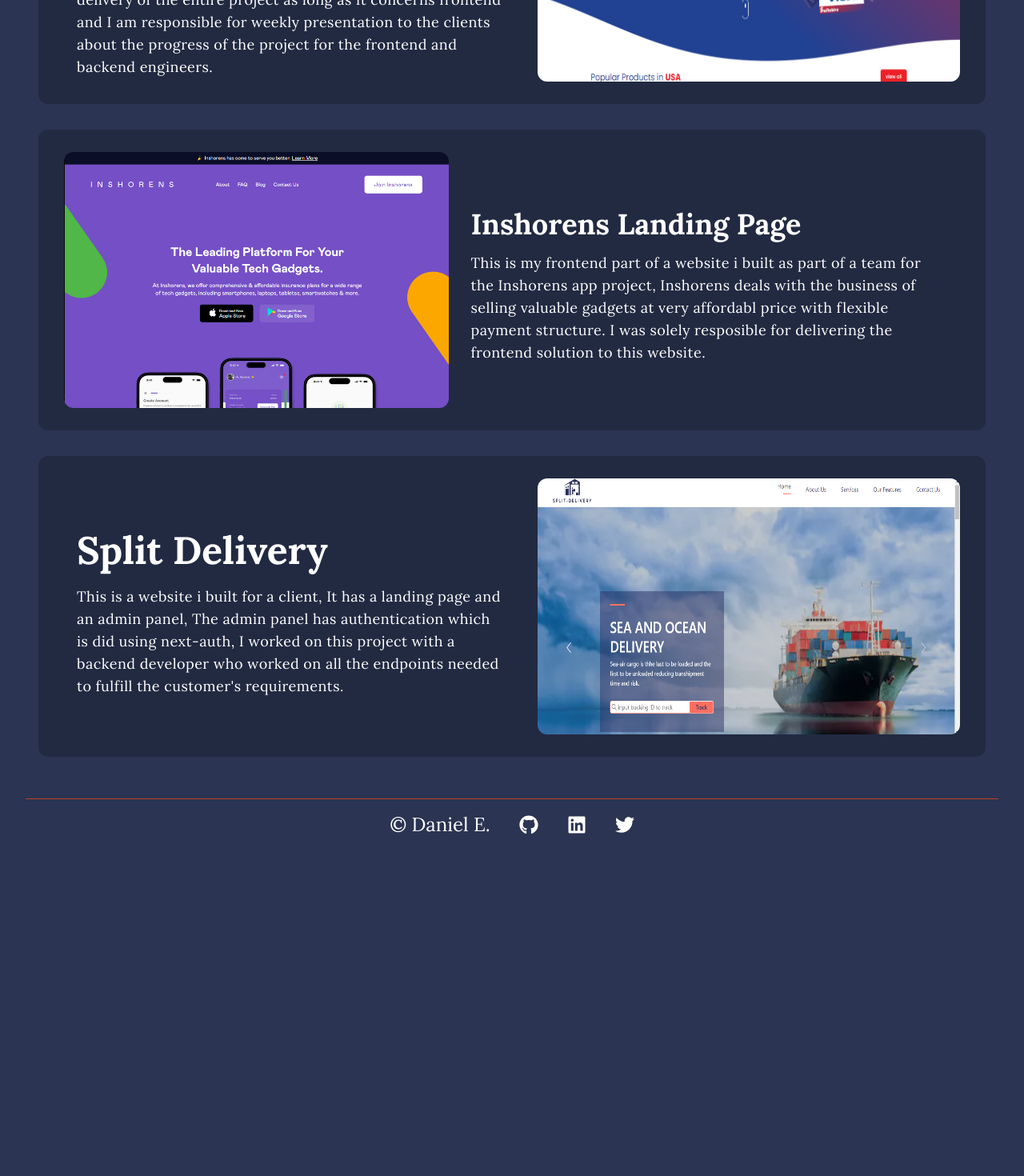
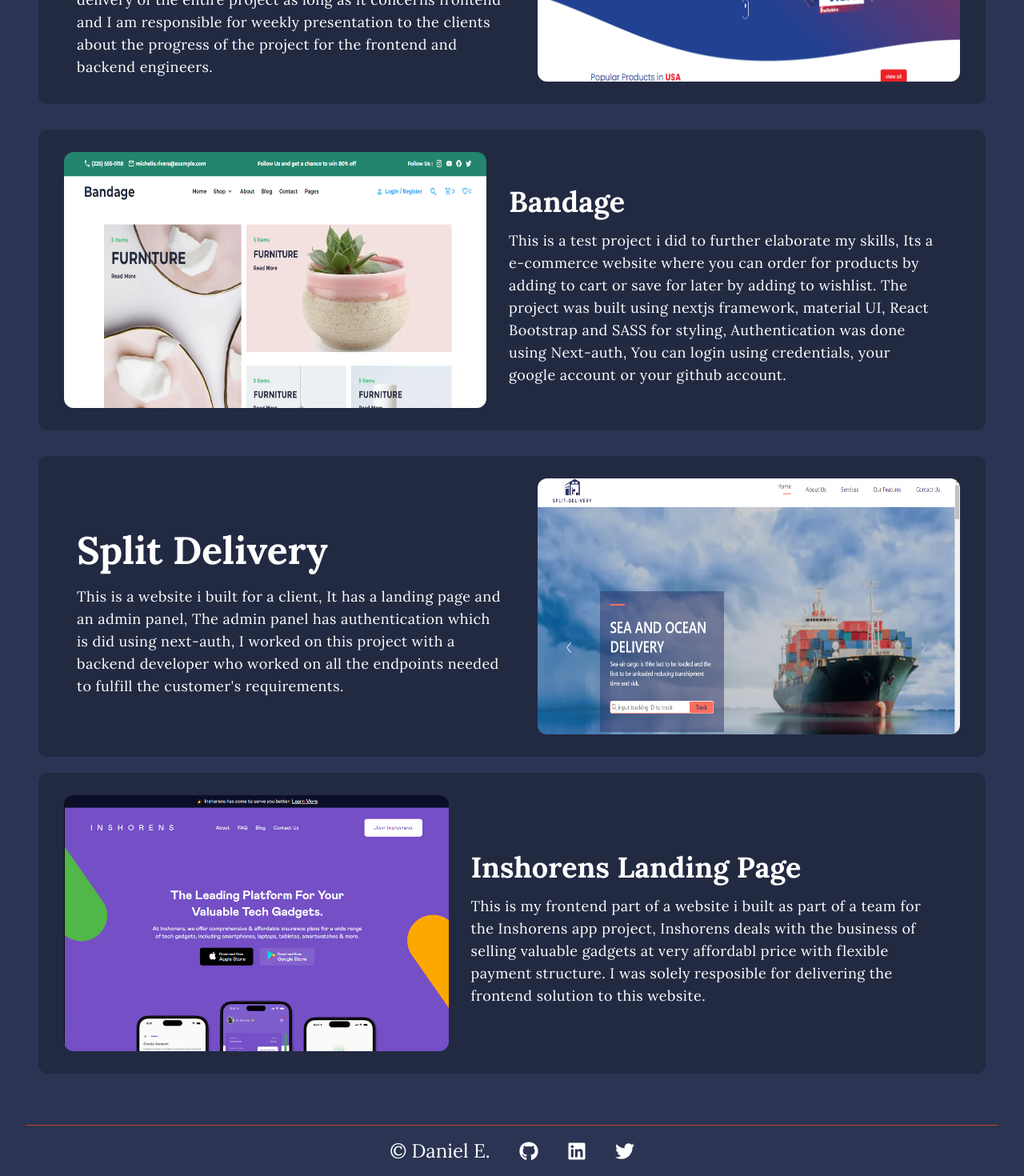
Before and after one commit to danielblac/my-portfolio, a Next.js app: page /projects in a window 1280 px wide. Shown: the part 858-2328 px from the top of the page at 80% size. Before the commit the page ends 1920 px from the top, so only its background shows below. Built offline with nearby package versions, Linux system fonts and the light colour scheme.

Commit message:
Updated Skills and Projects

```diff
--- a/src/components/Header.jsx
+++ b/src/components/Header.jsx
@@ -1,4 +1,3 @@
-import Link from "next/link"
 import NavLink from "./NavLink"
 import { useState, useEffect } from 'react'
 
--- a/src/pages/index.js
+++ b/src/pages/index.js
@@ -34,6 +34,7 @@ export default function Home() {
             <div className="skill">React</div>
             <div className="skill">NextJS</div>
             <div className="skill">Tailwind CSS</div>
+            <div className="skill">Material UI</div>
             <div className="skill">Sass</div>
             <div className="skill">React-Bootstrap</div>
           </div>
--- a/src/pages/projects/index.js
+++ b/src/pages/projects/index.js
@@ -43,18 +43,18 @@ export default function Projects() {
             </div>
           </div>
         </Link>
-        <Link rel="noopener noreferrer" href='https://daniel-inshorens-landingpage-l7cro656m-daniel-blac.vercel.app' target="_blank">
+        <Link rel="noopener noreferrer" href='https://next-basket-daniel-egboro.vercel.app' target="_blank">
           <div className="bg-skill py-7 rounded-xl mb-5 flex flex-col px-1.5 items-center md:mb-8 md:flex-row md:gap-3 md:px-4 xl:px-8">
             <Image
               className="w-96 h-64 rounded-xl mx-8 px-5 md:mx-0 md:px-0 md:w-80 md:h-72 lg:w-96 lg:h-80 xl:w-105 xl:h-80 xxl:max-w-none xxl:w-110"
-              src='/image/inshorens.png'
-              alt="inshorens-landing-page"
+              src='/image/next-basket.png'
+              alt="BAndage"
               width={750}
               height={600}
             />
             <div className='pt-2 px-1.5 text-center md:text-left lg:px-4 lg:mr-4'>
-              <h3 className='font-bold text-2xl mt-3 sm:text-3xl md:text-2xl md:mt-0 lg:text-3xl xl:text-4xl xxl:leading-normal'>Inshorens Landing Page</h3>
-              <p className='text-sm tracking-wide pt-2 md:pt-1 xl:text-lg lg:pt-2'>This is my frontend part of a website i built as part of a team for the Inshorens app project, Inshorens deals with the business of selling valuable gadgets at very affordabl price with flexible payment structure. I was solely resposible for delivering the frontend solution to this website.</p>
+              <h3 className='font-bold text-2xl mt-3 sm:text-3xl md:text-2xl md:mt-0 lg:text-3xl xl:text-4xl xxl:leading-normal'>Bandage</h3>
+              <p className='text-sm tracking-wide pt-2 md:pt-1 xl:text-lg lg:pt-2'>This is a test project i did to further elaborate my skills, Its a e-commerce website where you can order for products by adding to cart or save for later by adding to wishlist. The project was built using nextjs framework, material UI, React Bootstrap and SASS for styling, Authentication was done using Next-auth, You can login using credentials, your google account or your github account.</p>
             </div>
           </div>
         </Link>
@@ -73,6 +73,21 @@ export default function Projects() {
             </div>
           </div>
         </Link>
+        <Link rel="noopener noreferrer" href='https://daniel-inshorens-landingpage-l7cro656m-daniel-blac.vercel.app' target="_blank">
+          <div className="bg-skill py-7 rounded-xl mb-5 flex flex-col px-1.5 items-center md:mb-8 md:flex-row md:gap-3 md:px-4 xl:px-8">
+            <Image
+              className="w-96 h-64 rounded-xl mx-8 px-5 md:mx-0 md:px-0 md:w-80 md:h-72 lg:w-96 lg:h-80 xl:w-105 xl:h-80 xxl:max-w-none xxl:w-110"
+              src='/image/inshorens.png'
+              alt="inshorens-landing-page"
+              width={750}
+              height={600}
+            />
+            <div className='pt-2 px-1.5 text-center md:text-left lg:px-4 lg:mr-4'>
+              <h3 className='font-bold text-2xl mt-3 sm:text-3xl md:text-2xl md:mt-0 lg:text-3xl xl:text-4xl xxl:leading-normal'>Inshorens Landing Page</h3>
+              <p className='text-sm tracking-wide pt-2 md:pt-1 xl:text-lg lg:pt-2'>This is my frontend part of a website i built as part of a team for the Inshorens app project, Inshorens deals with the business of selling valuable gadgets at very affordabl price with flexible payment structure. I was solely resposible for delivering the frontend solution to this website.</p>
+            </div>
+          </div>
+        </Link>
       </div>
     </>
   )
```
Also changed, not shown: data/data.json (+13 -5 lines), public/image/next-basket.png (added).
